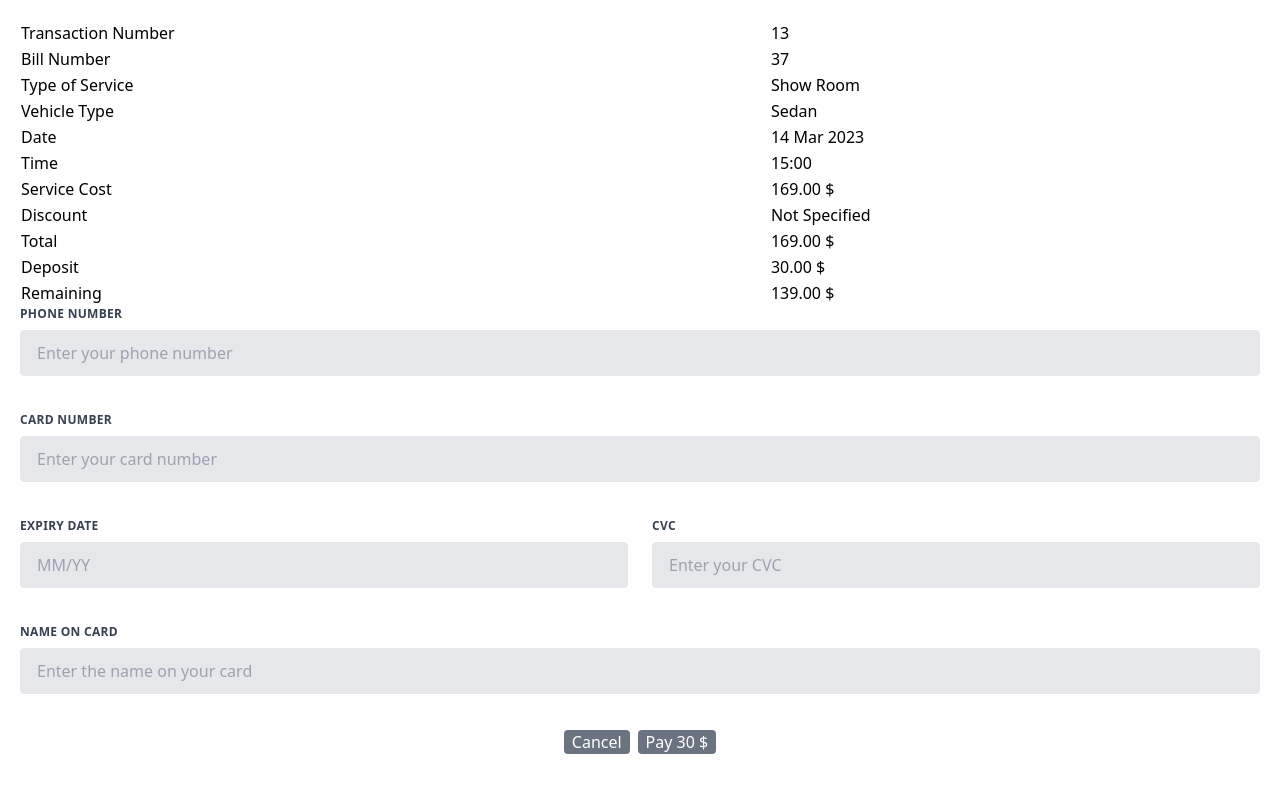
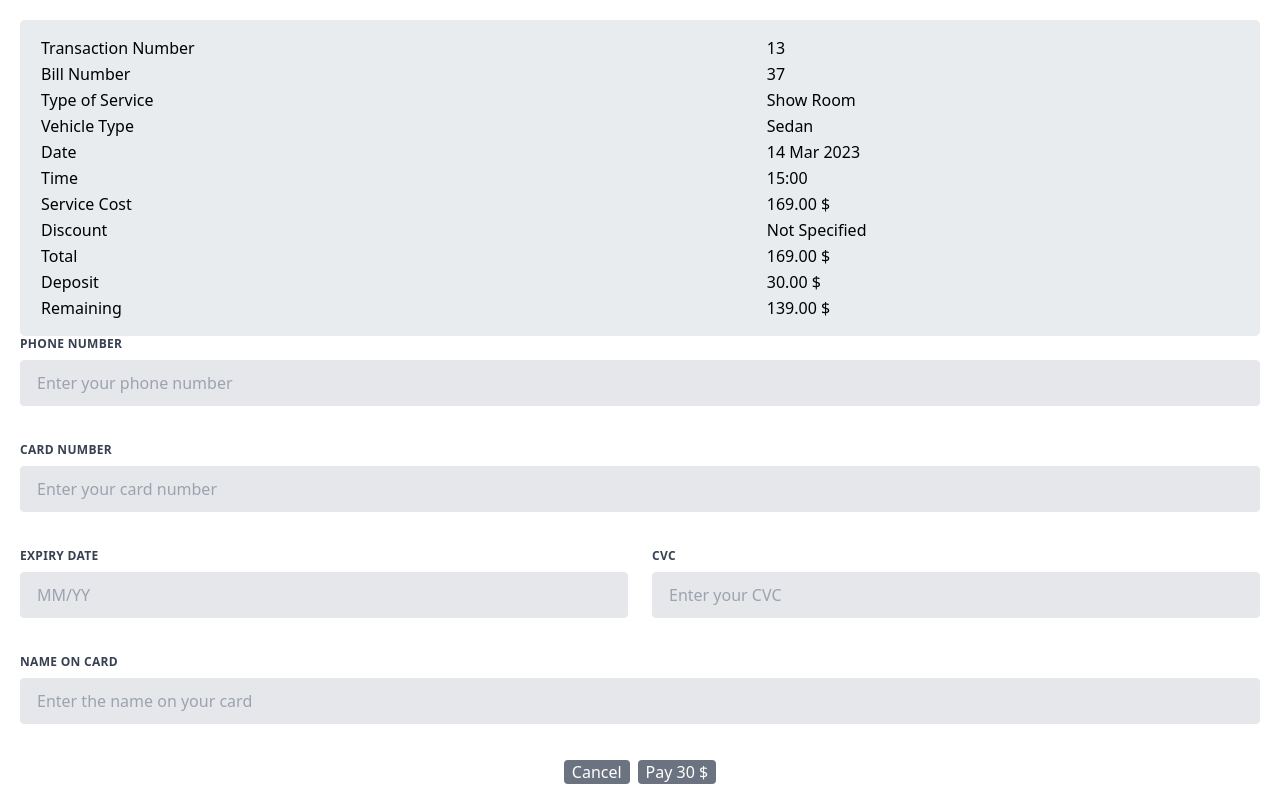
Before and after one commit to hannah-habibpour/jayplus, a React (Create React App) app: page /payment in a window 1280 px wide. Built offline with nearby package versions, Linux system fonts and the light colour scheme.

Commit message:
fixed invoice style

```diff
--- a/src/components/booking/timeSelection/DayColumnHeader.jsx
+++ b/src/components/booking/timeSelection/DayColumnHeader.jsx
@@ -7,7 +7,7 @@ function DayColumnHeader({date}) {
     background: "#CED4DA",
     padding: "10px",
     borderRadius: "5px",
-    fontSize: "19px",
+    fontSize: "14px",
     border: "0px #eee solid",
     transition: "0.3s"
   }
--- a/src/components/shared/payment/Invoice.jsx
+++ b/src/components/shared/payment/Invoice.jsx
@@ -2,9 +2,15 @@
 
 function Invoice({ invoiceDetails }) {
 
+  const cardStyle = {
+    background: "#E9ECEF",
+    padding: "15px 20px",
+    borderRadius: "5px"
+  }
+
   return (
     <section id="invoice">
-      <div className="invoice-card">
+      <div className="invoice-card" style={cardStyle}>
         <table className="w-full">
           <tbody>
             {Object.entries(invoiceDetails).map(([key, value]) => (
```
